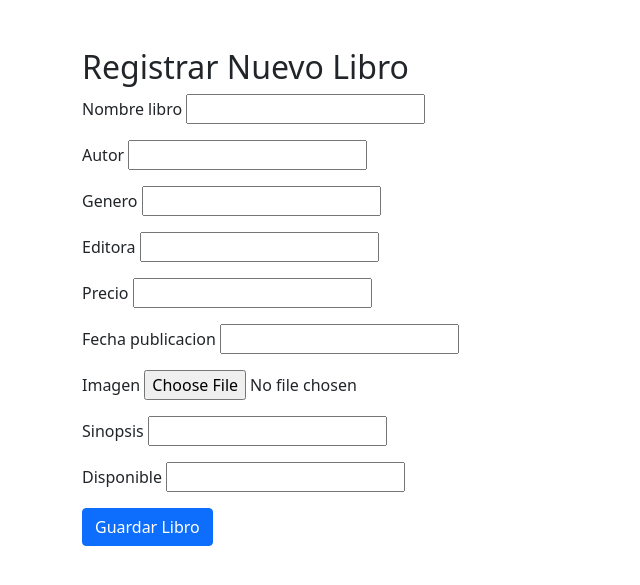
After one commit to cristhian089/libros_django, a Django app: template catalogo_libros/templates/catalogo/crear_libro.html in a window 1280 px wide. The commit adds this page. Shown: the top 585 px of the page, without its empty margins (0-640 px from the left). Run offline with Django 3.2, Linux system fonts and the light colour scheme; the template is opened without the code that fills it, so the values that code supplies are empty, except form fields; tables that the repository leaves empty hold one stand-in row (values such as "Sample post"); form fields are guessed from the names that the template uses.

Commit message:
Se agrega el modelo de genero y se ajusta la vista de crear libro

```diff
--- a/catalogo_libros/admin.py
+++ b/catalogo_libros/admin.py
@@ -1,6 +1,7 @@
 from django.contrib import admin
-from .models import Autor,Editora,Libros
+from .models import Autor,Editora,Libros,Generos
 # Register your models here.
 admin.site.register(Autor)
 admin.site.register(Editora)
 admin.site.register(Libros)
+admin.site.register(Generos)
--- /dev/null
+++ b/catalogo_libros/templates/catalogo/crear_libro.html
@@ -0,0 +1,68 @@
+<!DOCTYPE html>
+<html lang="en">
+<head>
+    <meta charset="UTF-8">
+    <meta name="viewport" content="width=device-width, initial-scale=1.0">
+    <title>Document</title>
+    <link href="https://cdn.jsdelivr.net/npm/bootstrap@5.0.2/dist/css/bootstrap.min.css" rel="stylesheet" integrity="sha384-EVSTQN3/azprG1Anm3QDgpJLIm9Nao0Yz1ztcQTwFspd3yD65VohhpuuCOmLASjC" crossorigin="anonymous">
+
+</head>
+<body>
+
+    <div class="container mt-5">
+        <h2>Registrar Nuevo Libro</h2>
+        <form method="POST" enctype="multipart/form-data" >
+            {% csrf_token %}
+            <div class="mb-3">
+                {{ form.nombreLibro.label_tag }}
+                {{ form.nombreLibro }}
+
+            </div>
+
+            <div class="mb-3">
+                {{ form.autor.label_tag }}
+                {{ form.autor }}
+            </div>
+
+            <div class="mb-3">
+                {{ form.genero.label_tag }}
+                {{ form.genero }}
+            </div>
+            <div class="mb-3">
+                {{ form.editora.label_tag }}
+                {{ form.editora }}
+            </div>
+            <div class="mb-3">
+                {{ form.precio.label_tag }}
+                {{ form.precio }}
+            </div>
+            <div class="mb-3">
+                {{ form.fechaPublicacion.label_tag }}
+                {{ form.fechaPublicacion }}
+            </div>
+            <div class="mb-3">
+                {{ form.imagen.label_tag }}
+                {{ form.imagen }}
+            </div>
+            <div class="mb-3">
+                {{ form.sinopsis.label_tag }}
+                {{ form.sinopsis }}
+            </div>
+            <div class="mb-3">
+                {{ form.disponible.label_tag }}
+                {{ form.disponible }}
+            </div>
+
+            <button type="submit" class="btn btn-primary" >
+                Guardar Libro
+            </button>
+
+
+        </form>
+    </div>
+
+
+
+    <script src="https://cdn.jsdelivr.net/npm/bootstrap@5.0.2/dist/js/bootstrap.bundle.min.js" integrity="sha384-MrcW6ZMFYlzcLA8Nl+NtUVF0sA7MsXsP1UyJoMp4YLEuNSfAP+JcXn/tWtIaxVXM" crossorigin="anonymous"></script>
+</body>
+</html>
--- a/catalogo_libros/templates/catalogo/lista_libros.html
+++ b/catalogo_libros/templates/catalogo/lista_libros.html
@@ -61,7 +61,8 @@
                 <div class="card-body">
                     <h5 class="card-title">{{ libro.nombreLibro }}</h5>
                     <p class="card-text">{{ libro.autor.nombre }} {{ libro.autor.apellido }}</p>
-                    <p>$ {{ libro.precio }} </p>
+                    <p class="card-text"><strong>Genero:</strong> {{ libro.genero.tipoGenero }}</p>
+                    <p><span class="">Precio:</span>  $ {{ libro.precio }} </p>
                     <a  href="{% url 'detalle_libro' libro.id %}" class="btn btn-primary">Ver detalle</a>
                     <button  type="button" class="btn btn-primary">
                         Añadir al carrito
--- a/catalogo_libros/urls.py
+++ b/catalogo_libros/urls.py
@@ -4,4 +4,5 @@ from catalogo_libros import views
 urlpatterns = [
     path('',views.listaLibros,name='libros'),
     path('libros/<int:id>',views.detale_libro,name='detalle_libro'),
+    path('crear/',views.crearLibro, name='crearLibro'),
 ]
```
Also changed, not shown: catalogo_libros/models.py (+8 -0 lines), catalogo_libros/templates/catalogo/detalle_libros.html (+21 -19 lines), catalogo_libros/views.py (+18 -2 lines).
